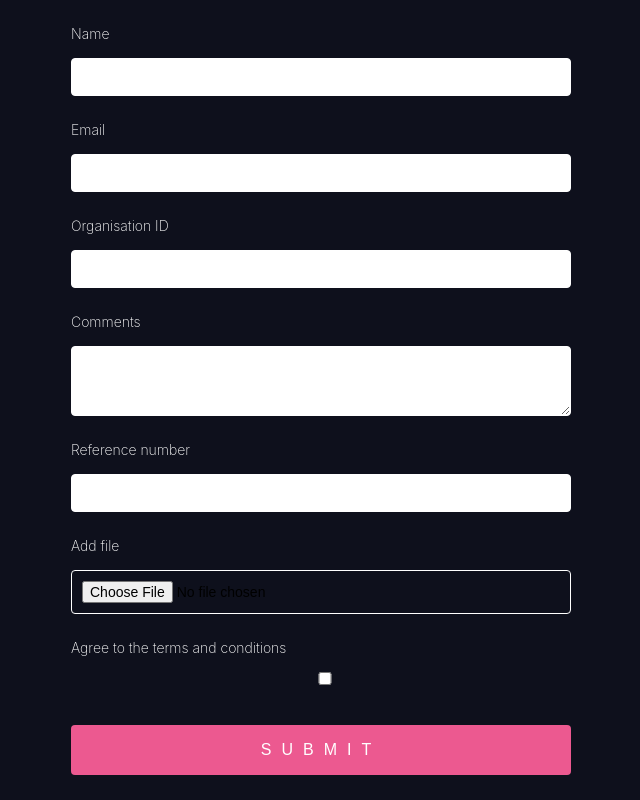
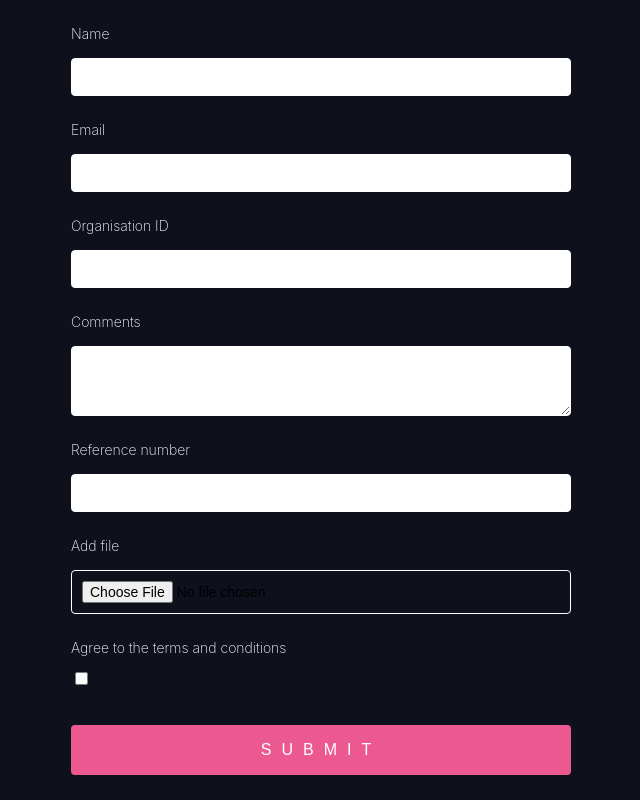
Before and after one commit to benmatselby/next-form, a Next.js app: page / in a window 1280 px wide. Shown: the whole page, without its empty margins (319-959 px from the left). Built offline with nearby package versions, Linux system fonts and the light colour scheme.

Commit message:
Keep the checkbox left aligned

```diff
--- a/styles/globals.css
+++ b/styles/globals.css
@@ -43,6 +43,10 @@ textarea {
   padding: 0.625rem;
   margin-bottom: 0.5rem;
   font-size: 14px;
+}
+
+input[type="checkbox"] {
+  width: unset;
 }
 
 label {
```
